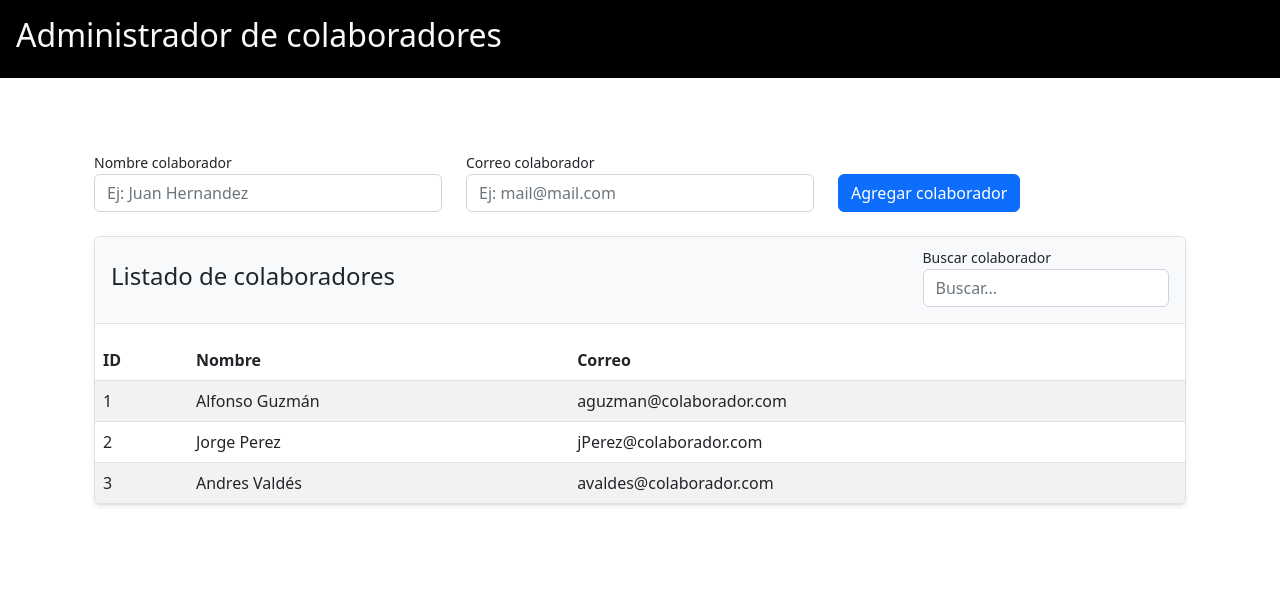
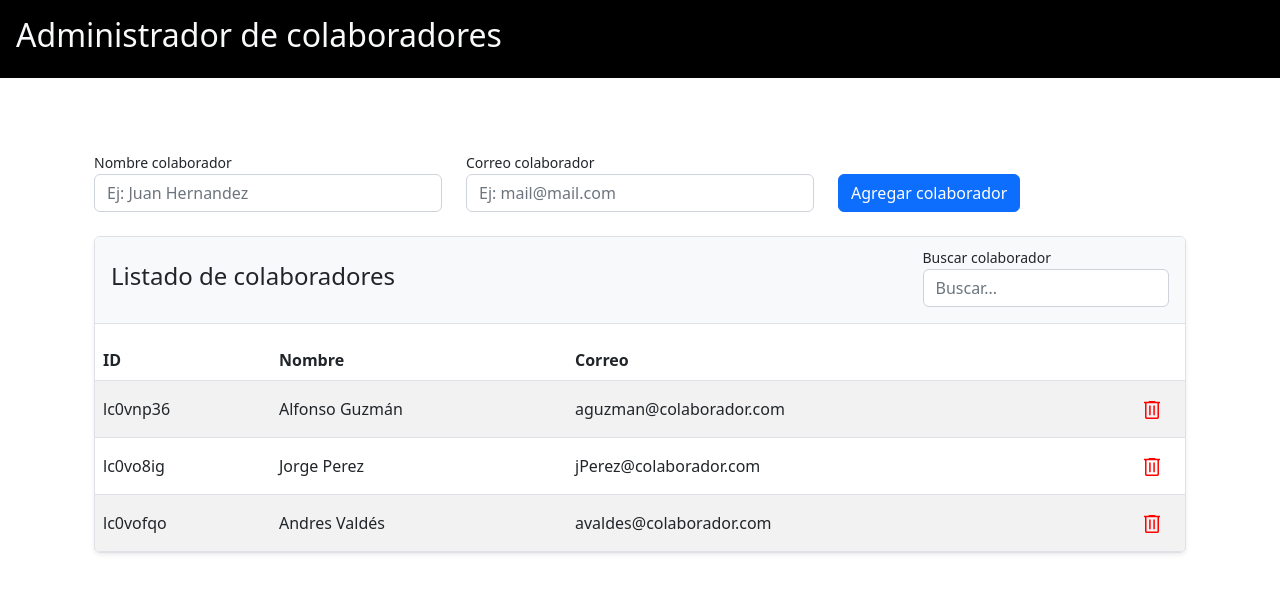
Before and after one commit to AndrewZael/react_renderizacion_dinamica, a React (Create React App) app: page / in a window 1280 px wide. Shown: the top 592 px of the page. Built offline with nearby package versions, Linux system fonts and the light colour scheme.

Commit message:
Se agrega funcionalidad eliminar colaborador

```diff
--- a/src/App.js
+++ b/src/App.js
@@ -23,7 +23,8 @@ function App() {
         <Collaborators
           list={listCollaborators}
           listFiltered={listFiltered}
-          setListFiltered={setListFiltered} />
+          setListFiltered={setListFiltered}
+          setListCollaborators={setListCollaborators} />
       </div>
     </main>
   );
--- a/src/components/Collaborators.jsx
+++ b/src/components/Collaborators.jsx
@@ -1,7 +1,14 @@
 import { useState } from "react";
 import Filter from "./Filter.jsx";
 
-const Collaborators = ({ list, listFiltered, setListFiltered }) => {
+const Collaborators = ({ list, listFiltered, setListFiltered, setListCollaborators }) => {
+
+    const deleteCollaborator = id => {
+        if(window.confirm(`¿Seguro que deseas eliminar al Colaborador ${list[list.findIndex(e => e.id === id)].name} cuyo ID es ${id}?`)){
+            setListCollaborators(list.filter(item => item.id != id));
+            setListFiltered(listFiltered.filter(item => item.id != id));
+        }
+    }
 
     return(
         <div className="border shadow-sm rounded overflow-hidden">
@@ -17,15 +24,23 @@ const Collaborators = ({ list, listFiltered, setListFiltered }) => {
                         <th scope="col">ID</th>
                         <th scope="col">Nombre</th>
                         <th scope="col">Correo</th>
+                        <th scope="col"></th>
                     </tr>
                 </thead>
                 <tbody>
                     {
                         listFiltered.map(
                             item => <tr key={item.id}>
-                                <td>{item.id}</td>
-                                <td>{item.name}</td>
-                                <td>{item.mail}</td>
+                                <td valign="middle">{item.id}</td>
+                                <td valign="middle">{item.name}</td>
+                                <td valign="middle">{item.mail}</td>
+                                <td valign="middle" className="text-end">
+                                    <button onClick={(e) => deleteCollaborator(item.id)} className="btn">
+                                        <svg xmlns="http://www.w3.org/2000/svg" fill="red" height="24" width="24" viewBox="0 0 48 48">
+                                            <path d="M13.05 42q-1.25 0-2.125-.875T10.05 39V10.5H8v-3h9.4V6h13.2v1.5H40v3h-2.05V39q0 1.2-.9 2.1-.9.9-2.1.9Zm21.9-31.5h-21.9V39h21.9Zm-16.6 24.2h3V14.75h-3Zm8.3 0h3V14.75h-3Zm-13.6-24.2V39Z"/>
+                                        </svg>
+                                    </button>
+                                </td>
                             </tr>
                         )
                     }
--- a/src/components/FormAdd.jsx
+++ b/src/components/FormAdd.jsx
@@ -23,7 +23,7 @@ const FormAdd = (props) => {
       const { name, value } = e.target;
       setCollaborator(prev => ({
         ...prev,
-        ["id"]: props.listCollaborators.length + 1,
+        ["id"]: (new Date().getTime()).toString(36),
         [name]: value
       }));
     }
@@ -31,8 +31,7 @@ const FormAdd = (props) => {
     const validatorCollaborator = mail => props.listCollaborators.some(c => c.mail === mail);
 
     return(
-        <form onSubmit={(e) => add(e)
-          } className="mb-4 row align-items-end">
+        <form onSubmit={(e) => add(e)} className="mb-4 row align-items-end">
           <div className="col-12 col-md-4">
             <label htmlFor="input-name" className="small">Nombre colaborador</label>
             <input onChange={setValues}
@@ -57,8 +56,10 @@ const FormAdd = (props) => {
           {
             (collaboratorExist && showAlert) ?
               <div className='col-12'>
-                <Alert variant="danger"
-                  onClose={() => setShowAlert(false)} dismissible className='mt-3 mb-0'>Colaborador ya existe</Alert>
+                <Alert variant="warning"
+                  onClose={() => setShowAlert(false)} dismissible className='mt-3 mb-0'>
+                    Colaborador ya existe
+                   </Alert>
               </div> : null
           }
 
--- a/src/data/baseCollaborators.js
+++ b/src/data/baseCollaborators.js
@@ -1,16 +1,16 @@
 export const baseCollaborators = [
     {
-        id: 1,
+        id: 'lc0vnp36',
         name: "Alfonso Guzmán",
         mail: "aguzman@colaborador.com"
     },
     {
-        id: 2,
+        id: 'lc0vo8ig',
         name: "Jorge Perez",
         mail: "jPerez@colaborador.com"
     },
     {
-        id: 3,
+        id: 'lc0vofqo',
         name: "Andres Valdés",
         mail: "avaldes@colaborador.com"
     },
```
